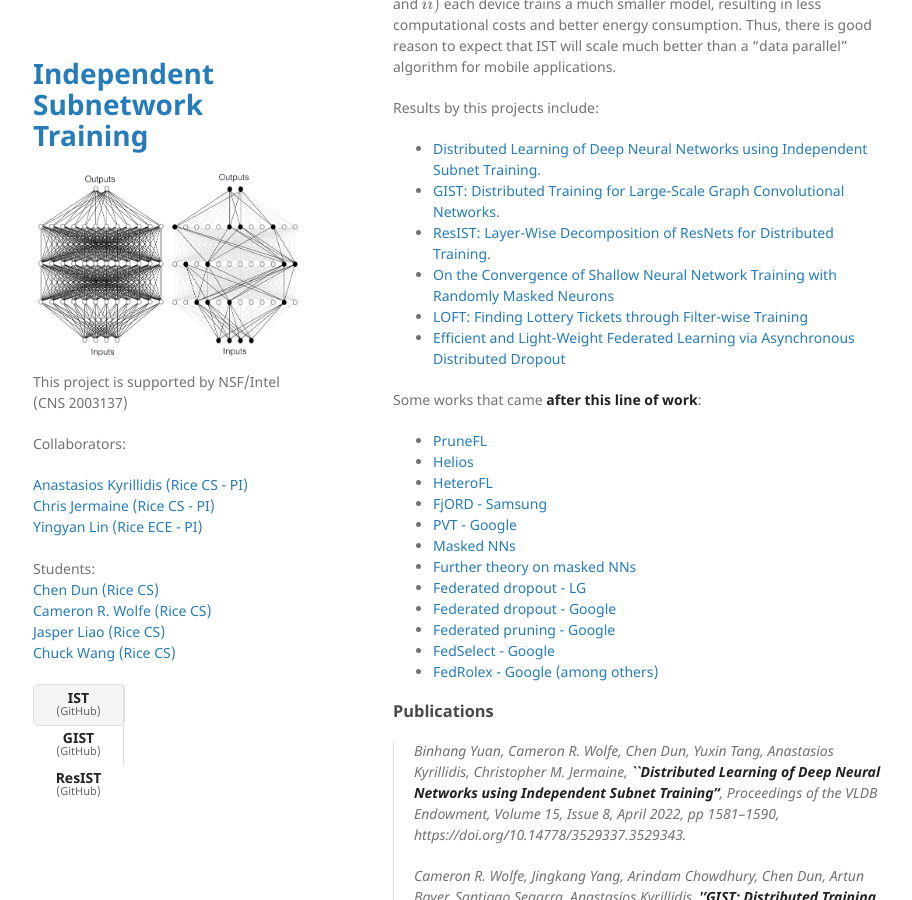
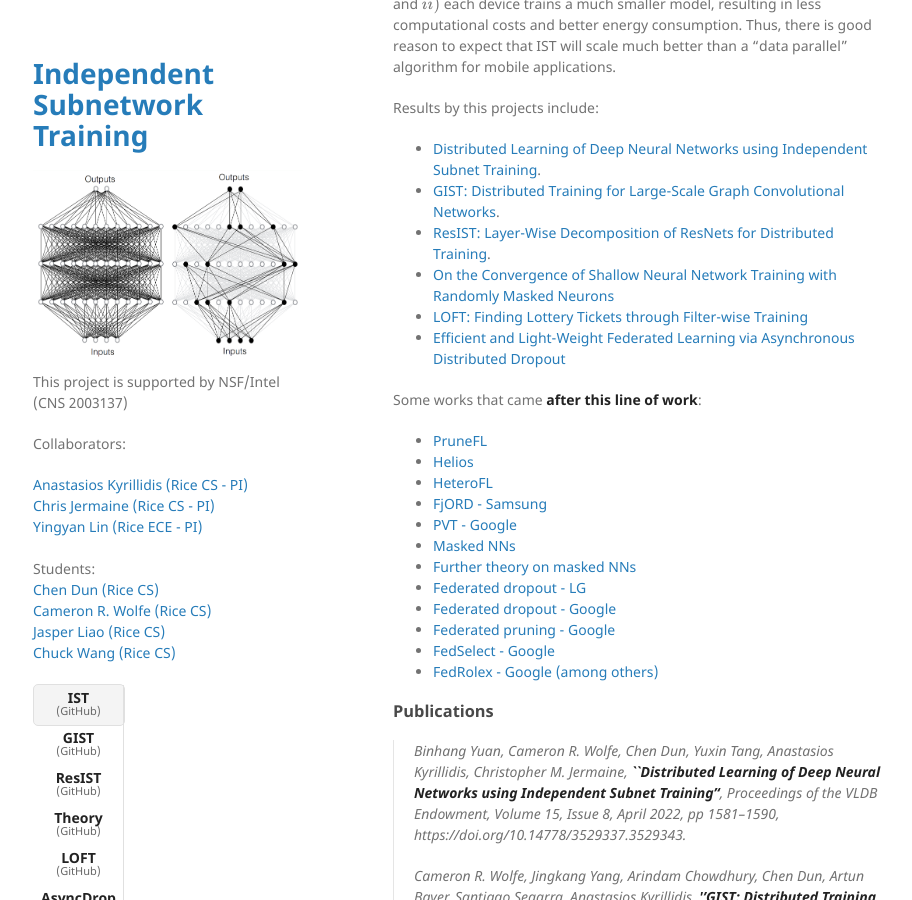
Before and after one commit to akyrillidis/ist, a Jekyll site: the page built from index.md, in a window 1280 px wide and 900 px high, scrolled down 505 px. Shown: the whole window, without its empty margins (177-1089 px from the left). Built offline with Jekyll 4.4.1, drawn with Linux system fonts in a browser that asks for light colours; formulas are drawn with MathJax 3.

Commit message:
Update default.html

```diff
--- a/_layouts/default.html
+++ b/_layouts/default.html
@@ -46,9 +46,12 @@
         <br>
         {% if site.show_downloads %}
         <ul class="downloads">
-          <li><a href="https://github.com/BinhangYuan/IST_Release"><strong>IST</strong> (GitHub)</a></li>
-          <li><a href="https://github.com/wolfecameron/GIST"><strong>GIST</strong> (GitHub)</a></li>
-          <li><a href="https://github.com/dunchen/ResIST_release"><strong>ResIST</strong> (GitHub)</a></li>
+          <li><a href="https://github.com/BinhangYuan/IST_Release"><strong>IST</strong> (GitHub)</a></li> <br>
+          <li><a href="https://github.com/wolfecameron/GIST"><strong>GIST</strong> (GitHub)</a></li> <br>
+          <li><a href="https://github.com/dunchen/ResIST_release"><strong>ResIST</strong> (GitHub)</a></li> <br>
+          <li><a href="https://github.com/dunchen/ResIST_release"><strong>Theory</strong> (GitHub)</a></li> <br>
+          <li><a href="https://github.com/dunchen/ResIST_release"><strong>LOFT</strong> (GitHub)</a></li> <br>
+          <li><a href="https://github.com/dunchen/ResIST_release"><strong>AsyncDrop</strong> (GitHub)</a></li> <br>
         </ul>
         {% endif %}
 
```
